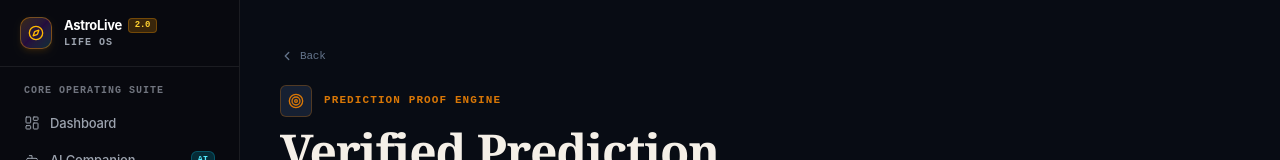
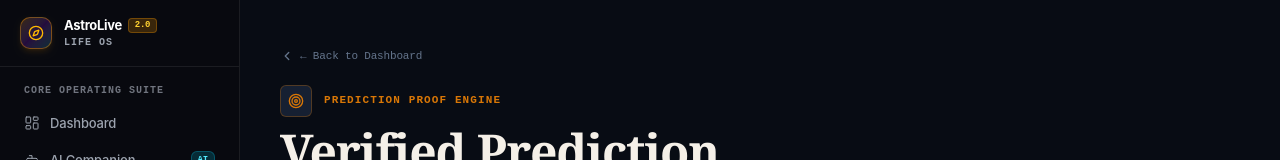
Before and after one commit to panshularora/AstroHack, a React (Vite) app: page /app/predictions in a window 1280 px wide. Shown: the top 160 px of the page. Built offline with nearby package versions, Linux system fonts and the light colour scheme; a web font is replaced by a local one.

Commit message:
fix: resolve page navigation routing and back button redirects

```diff
--- a/src/pages/PredictionCenter.tsx
+++ b/src/pages/PredictionCenter.tsx
@@ -42,13 +42,13 @@ export function PredictionCenter() {
         <div className="border-b border-line/60 pb-6 flex flex-col sm:flex-row sm:items-end justify-between gap-4">
           <div>
             <button
-              onClick={() => navigate(-1)}
+              onClick={() => navigate("/app/dashboard")}
               className="flex items-center gap-1.5 font-mono text-[11px] text-ink-tertiary hover:text-ink transition-colors mb-5 group"
             >
               <svg className="w-3.5 h-3.5 group-hover:-translate-x-0.5 transition-transform" viewBox="0 0 16 16" fill="none">
                 <path d="M10 12L6 8l4-4" stroke="currentColor" strokeWidth="1.5" strokeLinecap="round" strokeLinejoin="round"/>
               </svg>
-              Back
+              ← Back to Dashboard
             </button>
             <div className="flex items-center gap-3 mb-2">
               <div className="w-8 h-8 rounded-md bg-surface-2 border border-brand/30 flex items-center justify-center text-brand">
```
